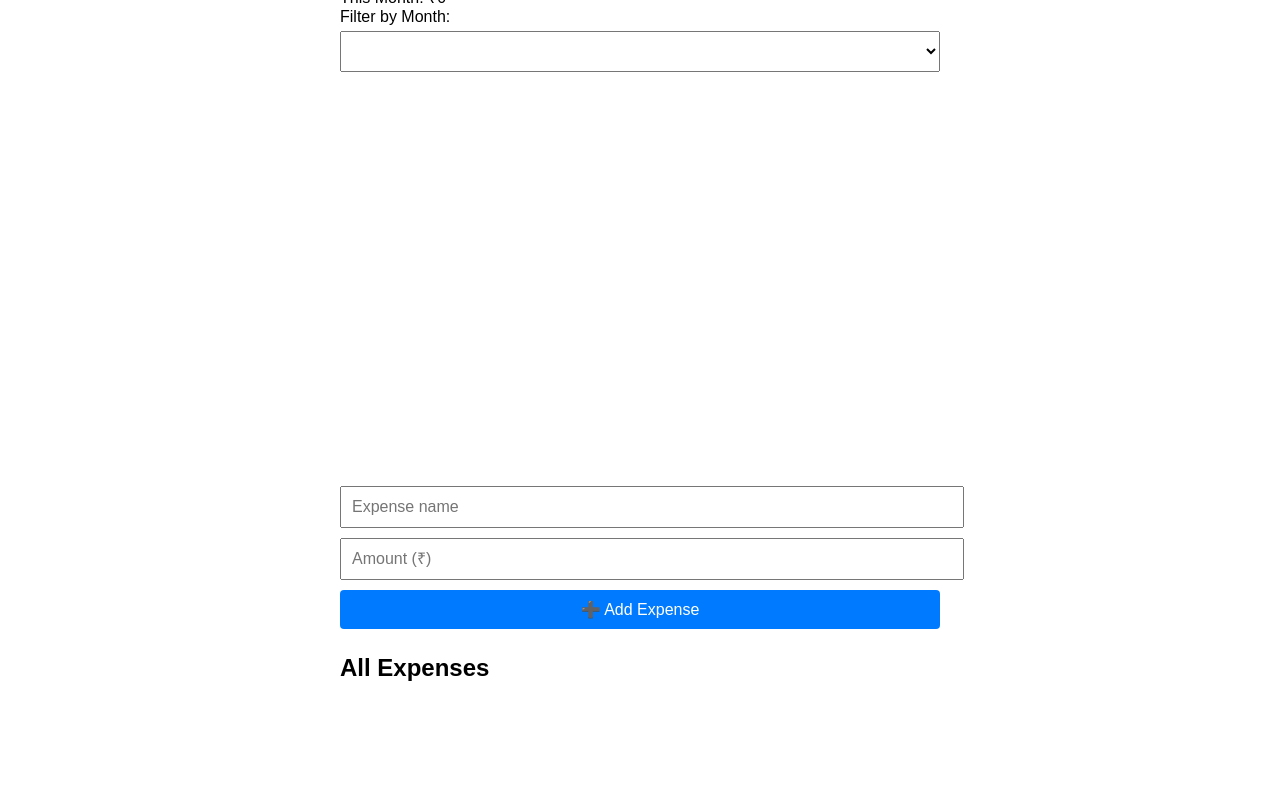
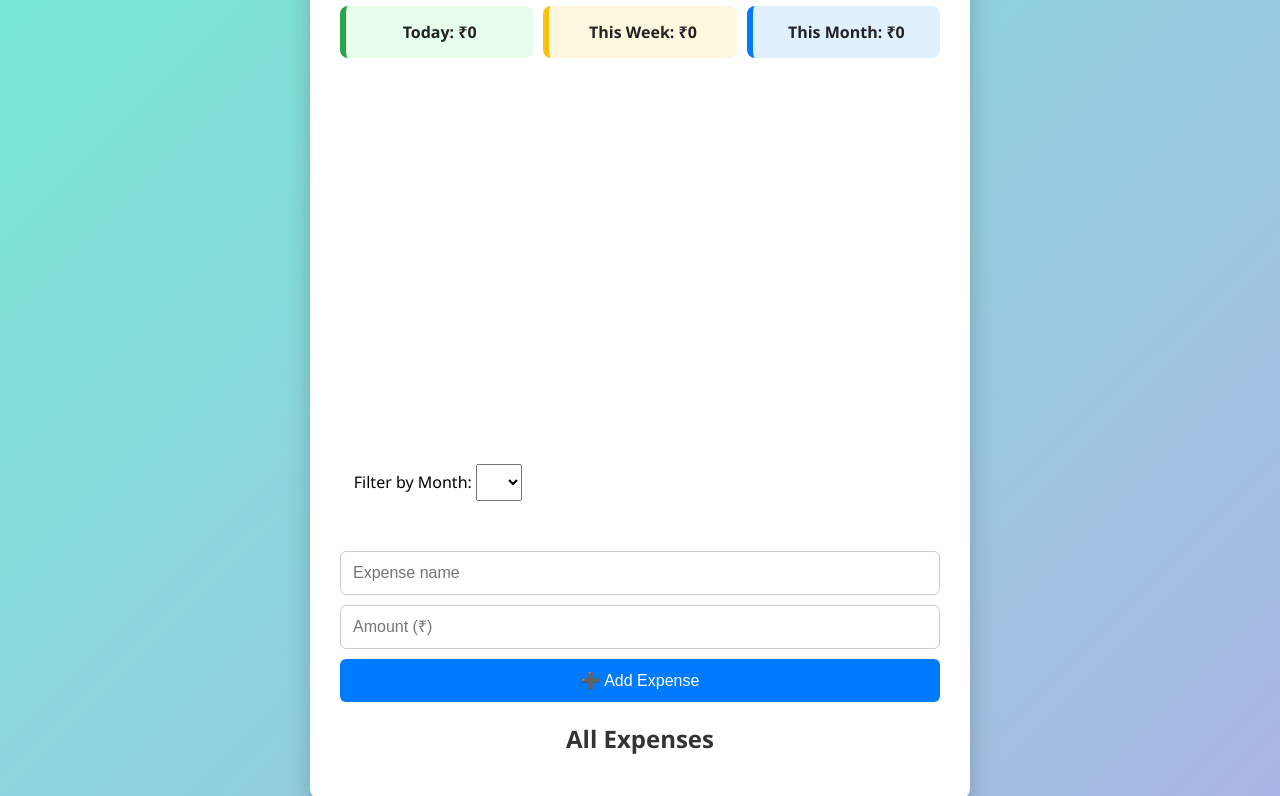
Before and after one commit to VarunaPriya-17/ExpenseTrackerJS, a plain HTML site: page index.html in a window 1280 px wide. Shown: the part 155-951 px from the top of the page. Before the commit the page ends 873 px from the top, so only its background shows below. Drawn offline with nearby package versions, Linux system fonts and the light colour scheme.

Commit message:
style.css
Basic styles for the expense tracker website.

```diff
--- a/style.css
+++ b/style.css
@@ -1,71 +1,103 @@
 body {
-  font-family: Arial, sans-serif;
+  font-family: 'Segoe UI', sans-serif;
+  background: linear-gradient(135deg, #74ebd5 0%, #acb6e5 100%);
   margin: 0;
-  padding: 1rem;
-  background-color: var(--bg);
-  color: var(--text);
-  transition: all 0.3s ease;
-}
-
-:root {
-  --bg: #ffffff;
-  --text: #000000;
-  --accent: #007bff;
-}
-
-body.dark {
-  --bg: #1e1e1e;
-  --text: #f1f1f1;
-  --accent: #ff9800;
-}
-
-body.purple {
-  --bg: #f3e8ff;
-  --text: #3a0076;
-  --accent: #9c27b0;
+  padding: 0;
 }
 
 .container {
+  width: 90%;
   max-width: 600px;
-  margin: auto;
+  margin: 50px auto;
+  background: white;
+  padding: 25px 30px;
+  border-radius: 12px;
+  box-shadow: 0 10px 25px rgba(0,0,0,0.2);
 }
 
-input, button, select {
-  padding: 10px;
-  margin: 5px 0;
-  width: 100%;
-  font-size: 1rem;
+h1, h2 {
+  text-align: center;
+  color: #333;
+}
+
+.dashboard {
+  display: flex;
+  justify-content: space-between;
+  margin-bottom: 20px;
+  gap: 10px;
+}
+
+.card {
+  flex: 1;
+  background: #fff;
+  border-left: 6px solid #333;
+  padding: 15px;
+  border-radius: 8px;
+  font-weight: bold;
+  text-align: center;
+  color: #222;
+}
+
+.today { border-color: #28a745; background: #e6ffed; }
+.week  { border-color: #ffc107; background: #fff8e1; }
+.month { border-color: #007bff; background: #e1f0ff; }
+
+.filter-chart {
+  margin: 30px 0;
+  text-align: center;
+}
+
+#month-filter {
+  padding: 8px 12px;
+  font-size: 16px;
+  margin-bottom: 20px;
+}
+
+form {
+  display: flex;
+  flex-direction: column;
+  gap: 10px;
+}
+
+input, button {
+  padding: 12px;
+  font-size: 16px;
+  border-radius: 6px;
+  border: 1px solid #ccc;
 }
 
 button {
-  background-color: var(--accent);
+  background-color: #007bff;
   color: white;
   border: none;
   cursor: pointer;
-  border-radius: 4px;
 }
 
 button:hover {
-  opacity: 0.9;
+  background-color: #0056b3;
 }
 
-ul {
-  list-style-type: none;
+#expense-list {
+  list-style: none;
   padding: 0;
+  margin-top: 20px;
 }
 
-li {
-  padding: 10px;
-  margin: 5px 0;
-  background: var(--accent);
-  color: white;
+#expense-list li {
+  background: #f9f9f9;
+  padding: 10px 14px;
+  margin-bottom: 10px;
   display: flex;
   justify-content: space-between;
+  border-left: 5px solid #007bff;
+  border-radius: 5px;
+}
+
+.delete-btn {
+  background: red;
+  color: white;
+  border: none;
+  padding: 4px 8px;
+  cursor: pointer;
   border-radius: 4px;
 }
-
-.theme-toggle {
-  position: fixed;
-  top: 10px;
-  right: 10px;
-}
```
